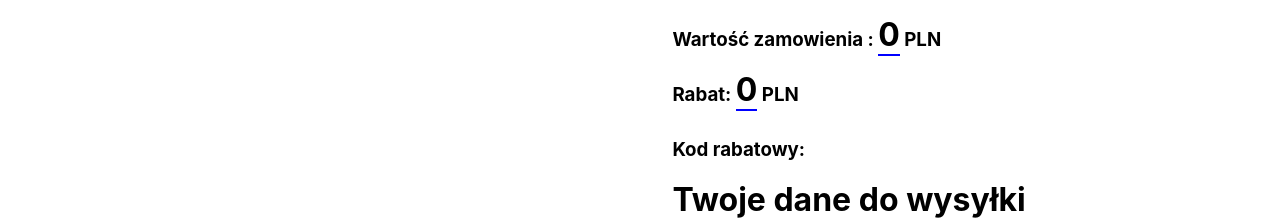
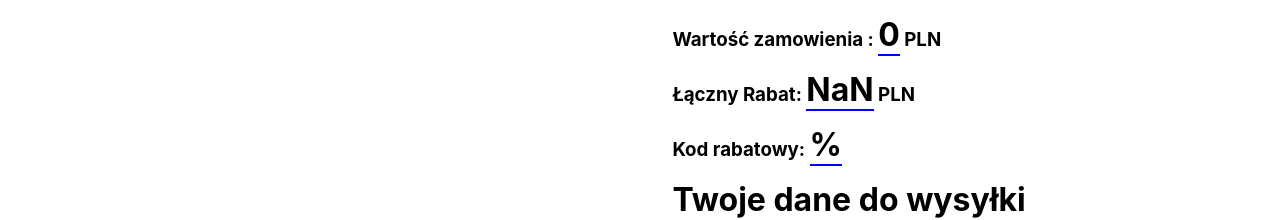
Before and after one commit to marcinoles87/my-app2, a React (Create React App) app: page /formularz in a window 1280 px wide. Shown: the part 330-550 px from the top of the page. Built offline with nearby package versions, Linux system fonts and the light colour scheme.

Commit message:
add code

```diff
--- a/src/pages/Formularz.jsx
+++ b/src/pages/Formularz.jsx
@@ -91,8 +91,8 @@ function Formularz({koszyk,allPrice,setAllPrice,setKoszyk,kodRabatowy}) {
            <div className='formularz-klient'>
                         <h3>Ilość produktów : {koszyk.length} </h3>
                         <h3>Wartość zamowienia : <span style={{fontSize:'2rem',borderBottom:'2px solid blue'}}>{Math.round(allPrice-(allPrice*20/100))}</span> PLN</h3>
-                        <h3>Rabat: <span style={{fontSize:'2rem',borderBottom:'2px solid blue'}}>{Math.round(allPrice-(allPrice-allPrice*20/100))}</span> PLN</h3>
-                        <h3>Kod rabatowy: <span style={{fontSize:'2rem',borderBottom:'2px solid blue'}}>{kodRabatowy}</span></h3>
+                        <h3>Łączny Rabat: <span style={{fontSize:'2rem',borderBottom:'2px solid blue'}}>{Math.round(allPrice-(allPrice-allPrice*20/100)+(allPrice*kodRabatowy/100))}</span> PLN</h3>
+                        <h3>Kod rabatowy: <span style={{fontSize:'2rem',borderBottom:'2px solid blue'}}>{kodRabatowy} %</span></h3>
                         <h1>Twoje dane do wysyłki</h1>
 
              <input id='imie' type='text' placeholder='imie i nazwisko' onChange={ (e) =>setImie(e.target.value)}></input>
```
